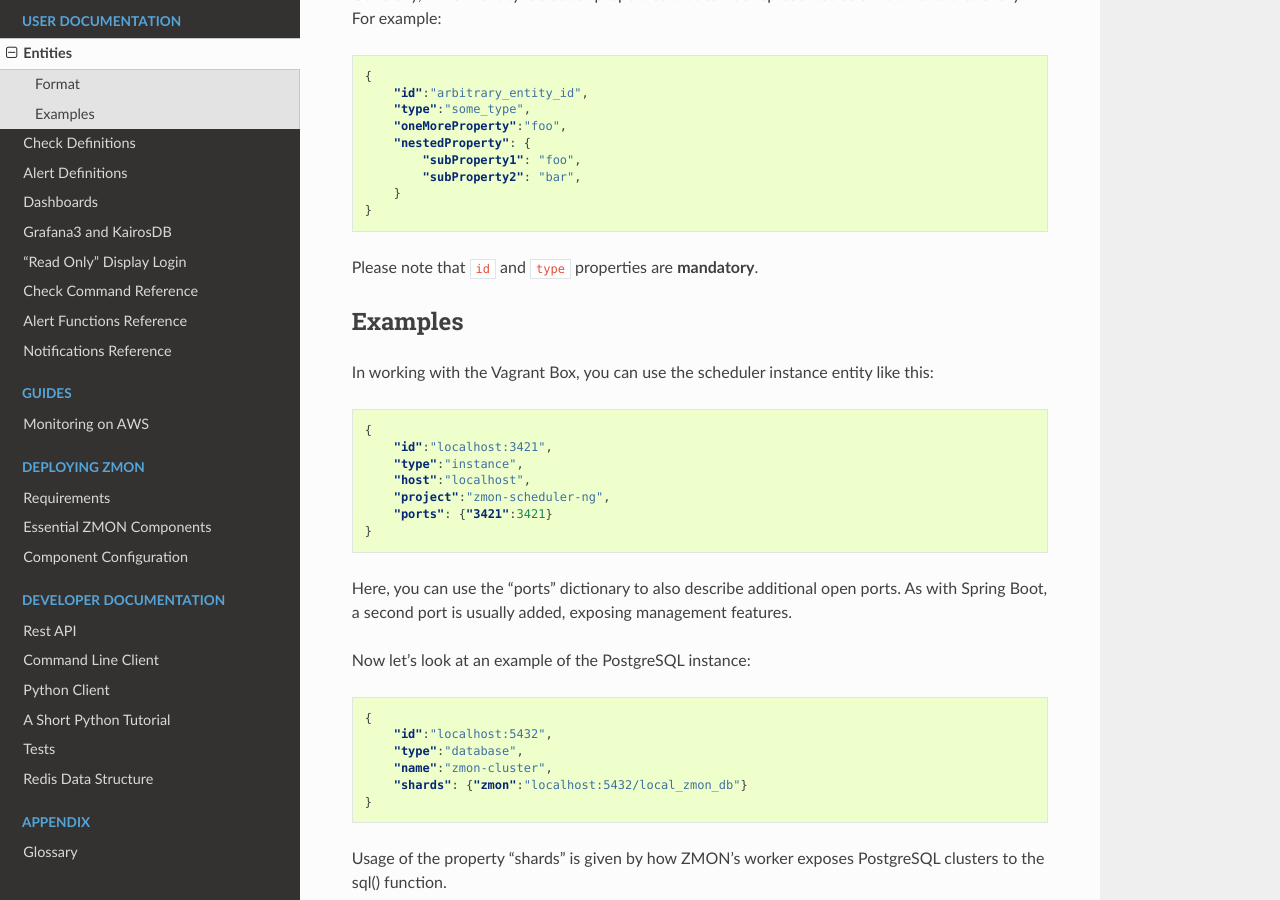
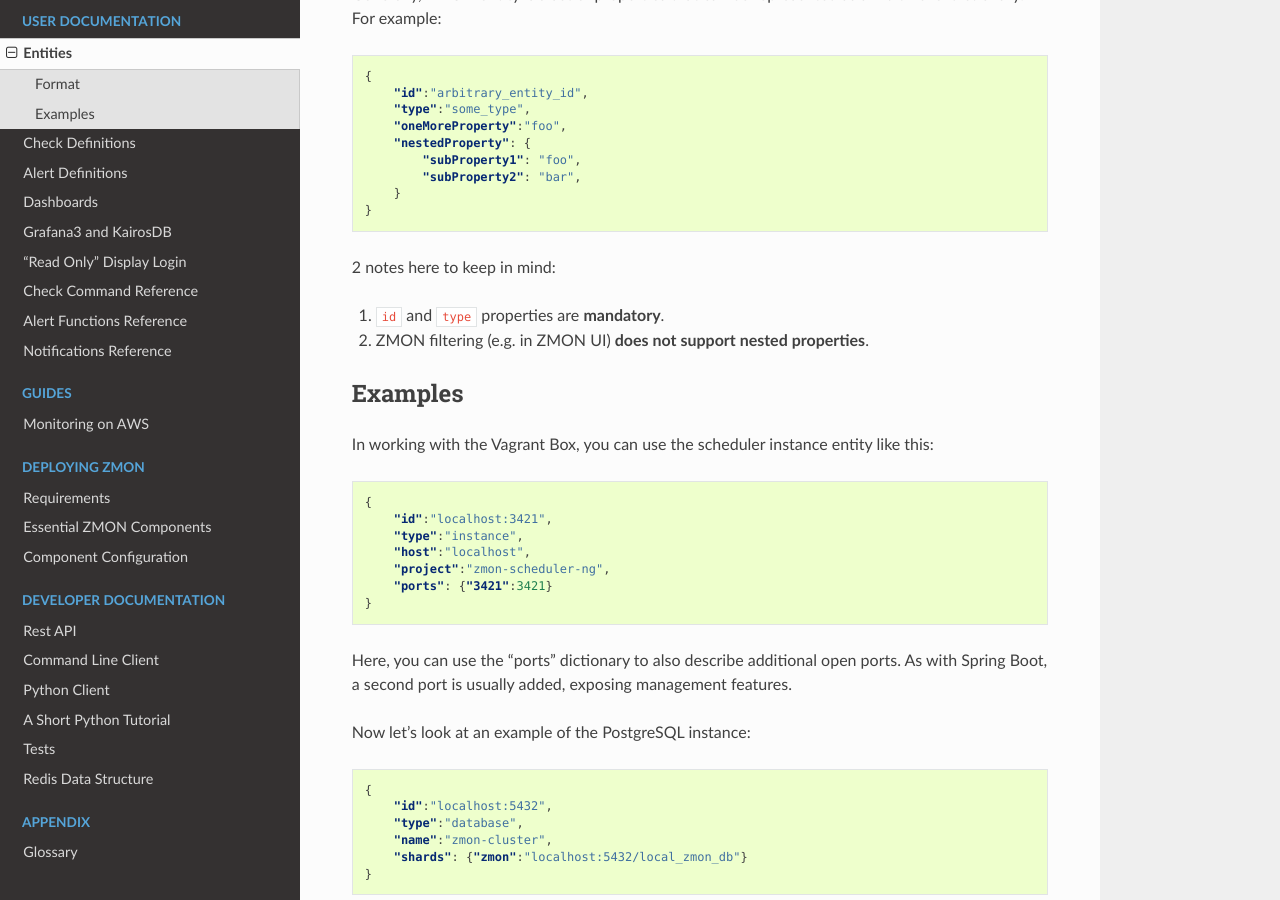
Before and after one commit to zalando-zmon/zmon-docs, a Sphinx documentation site: the page built from docs/user/entities.rst, in a window 1280 px wide and 900 px high, scrolled down 618 px. Built offline with Sphinx 7.4.7 and the Read the Docs theme 2.0.0, drawn with Linux system fonts in a browser that asks for light colours.

Commit message:
Update entities.rst

```diff
--- a/docs/user/entities.rst
+++ b/docs/user/entities.rst
@@ -32,8 +32,10 @@ Generally, ZMON entity is a set of properties that can be represented as a multi
             "subProperty2": "bar",
         }
     }
+2 notes here to keep in mind:
 
-Please note that ``id`` and ``type`` properties are **mandatory**.
+1. ``id`` and ``type`` properties are **mandatory**.
+2. ZMON filtering (e.g. in ZMON UI) **does not support nested properties**.
 
 
 Examples
```
